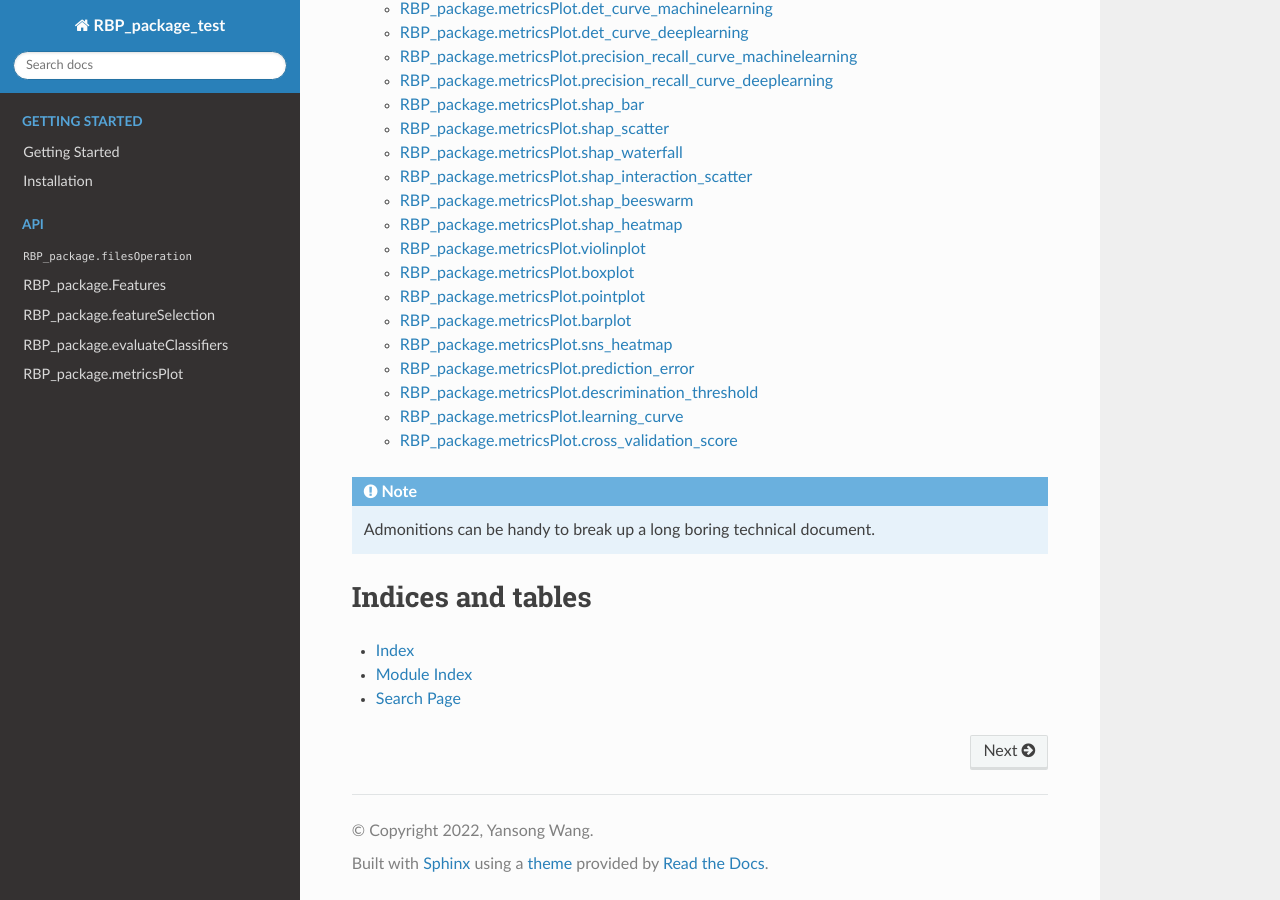
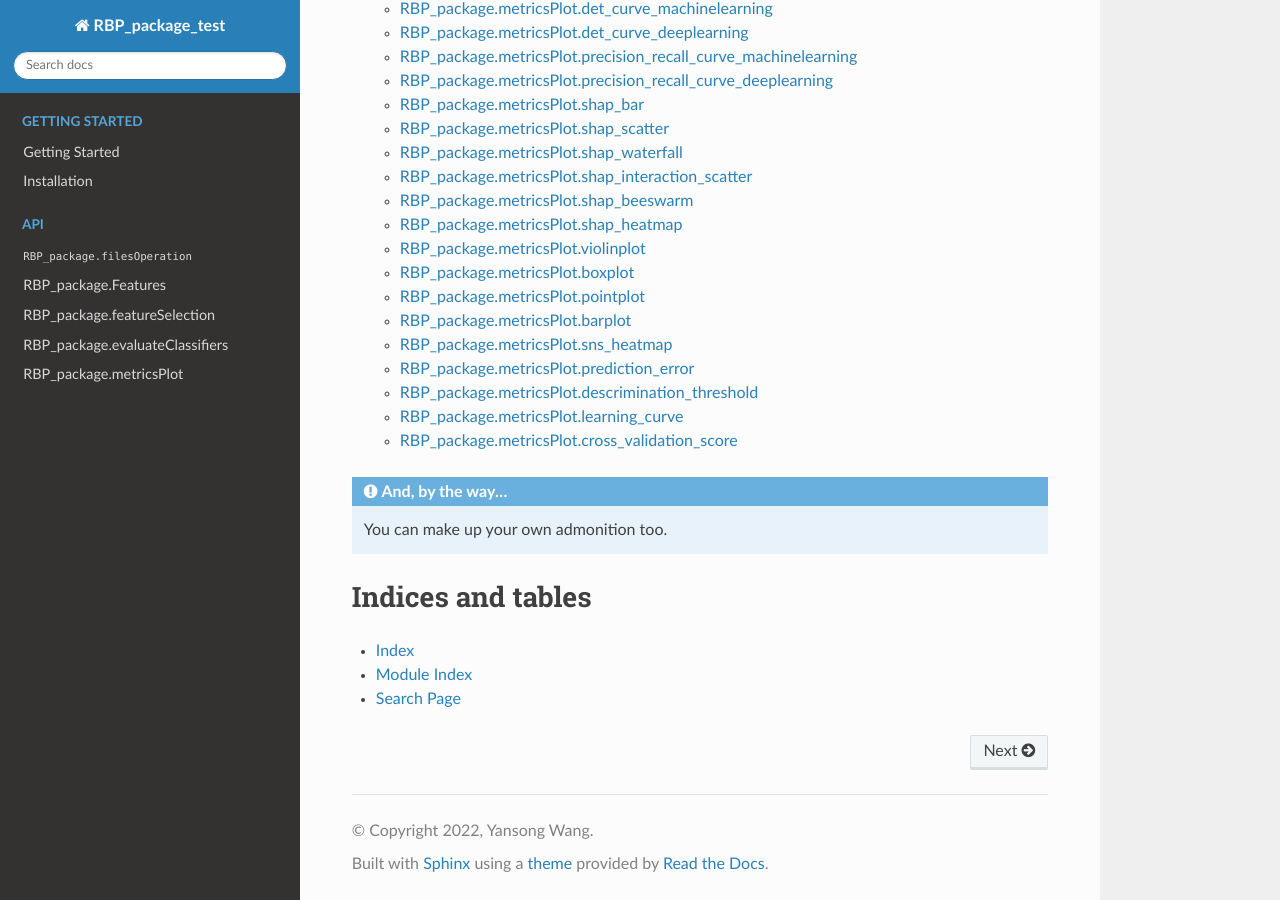
Before and after one commit to no-banana/PyRBP, a Sphinx documentation site: the page built from docs/source/index.rst, in a window 1280 px wide and 900 px high, scrolled down 2485 px. Built offline with Sphinx 7.4.7 and the Read the Docs theme 2.0.0, drawn with Linux system fonts in a browser that asks for light colours.

Commit message:
Add files via upload

```diff
--- a/docs/source/index.rst
+++ b/docs/source/index.rst
@@ -45,8 +45,9 @@ RBP_package is a Python toolbox for quick generation, condensation, evaluation,
    ./analysis_plots.rst
 
 
-.. Note:: Admonitions can be handy to break up a
-   long boring technical document.
+.. admonition:: And, by the way...
+
+   You can make up your own admonition too.
 
 
 Indices and tables
```
Also changed, not shown: 5 other files.
